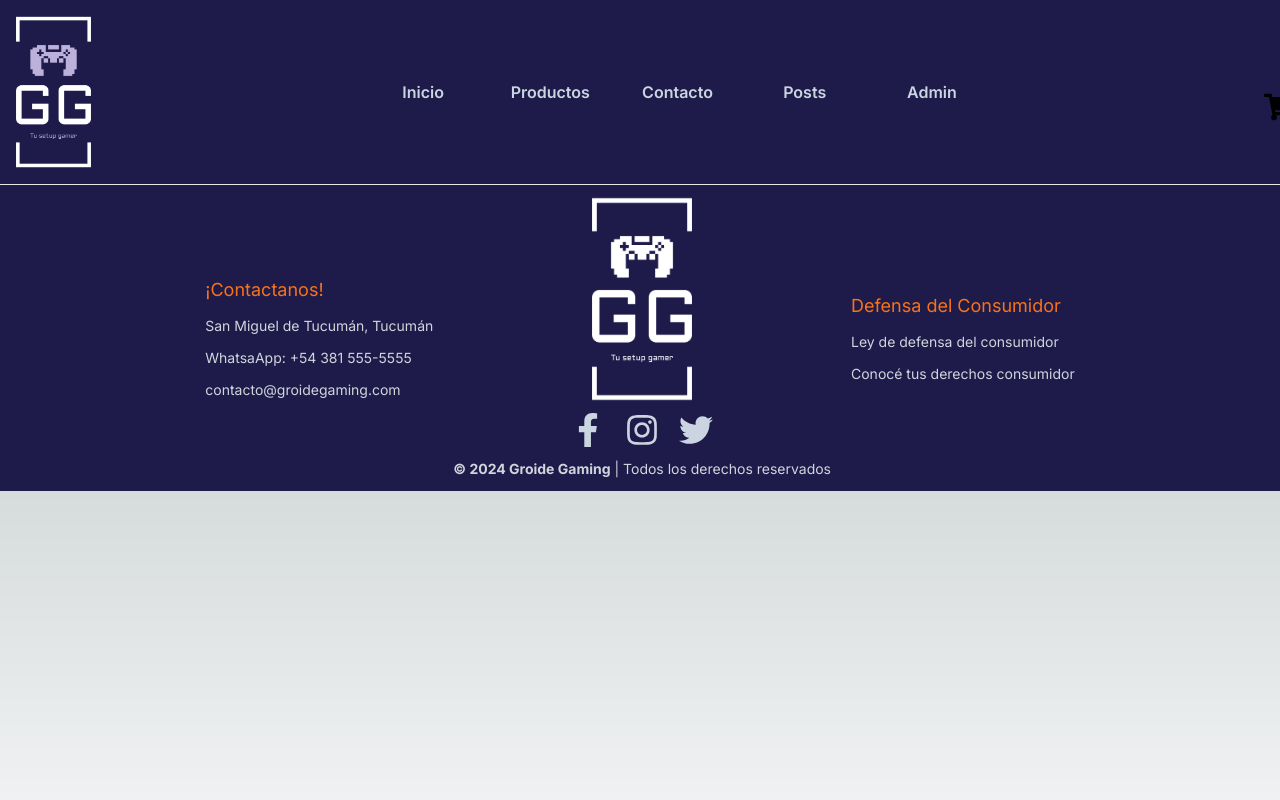
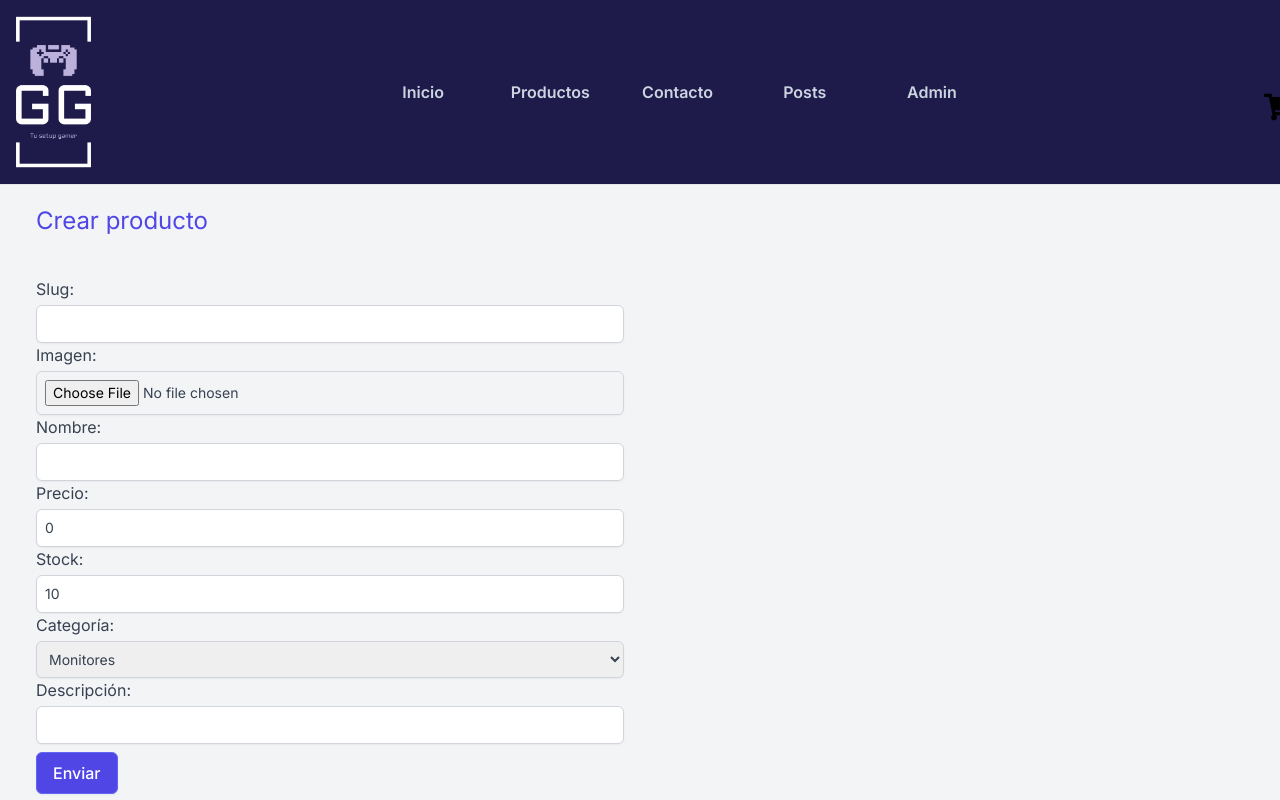
Before and after one commit to LisandroGuerra01/app-coder-next-guerra, a Next.js app: page /admin/create in a window 1280 px wide. Shown: the top 800 px of the page. Built offline with nearby package versions, Linux system fonts and the light colour scheme; no server answers.

Commit message:
no carga la img el create al firestore

```diff
--- a/app/admin/layout.js
+++ b/app/admin/layout.js
@@ -3,10 +3,11 @@ import { useAuth } from "@/components/context/AuthContext";
 
 const AdminLayout = ({ children, login }) => {
     const { user } = useAuth()
+    // const logged = false
     return (
         <>
             {
-                user.logged
+                true
                     ? children
                     : login
             }
--- a/components/admin/CreateForm.js
+++ b/components/admin/CreateForm.js
@@ -4,18 +4,24 @@ import Button from '../Button';
 import { ref, uploadBytes, getDownloadURL } from "firebase/storage";
 import { doc, setDoc } from "firebase/firestore";
 import { db, storage } from "@/firebase/config";
+import { v4 as uuidv4 } from 'uuid';
 
-const createProduct = async (values, file) => {
-    const storageRef = ref(storage, values.slug)
-    const fileSnapshot = await uploadBytes(storageRef, file)
-    const fileUrl = await getDownloadURL(fileSnapshot.ref)
-    const docRef = doc(db, "products", values.slug)
+
+const createProduct = async (values) => {
+    const id = uuidv4();
+    const price = parseFloat(values.price);
+    const stock = parseInt(values.stock);
+
+    const docRef = doc(db, "products", id.toString());
 
     return setDoc(docRef, {
         ...values,
-        image: fileUrl
+        id,
+        price,
+        stock,
+        image: values.image
     })
-        .then(() => console.log("Producto agregado!")
+        .then(() => alert("Producto agregado!")
         )
 }
 
@@ -23,16 +29,27 @@ const CreateForm = () => {
     const [values, setValues] = useState({
         title: '',
         description: '',
-        stock: 0,
+        stock: 10,
         price: 0,
         slug: '',
-        category: ''
+        category: '',
+        image: null
     })
 
     const handleChange = (e) => {
         setValues({
             ...values,
             [e.target.name]: e.target.value
+        })
+    }
+
+    const handleImageChange = async (e) => {
+        const storageRef = ref(storage, uuidv4());
+        const fileSnapshot = await uploadBytes(storageRef, e.target.files[0]);
+        const fileURL = await getDownloadURL(fileSnapshot.ref);
+        setValues({
+            ...values,
+            image: fileURL
         })
     }
 
@@ -56,11 +73,11 @@ const CreateForm = () => {
             <label>Imagen: </label>
             <input
                 type="file"
-                value={values.image}
+                // value={values.image}
                 required
                 className='mt-1 p-2 block w-full border border-gray-300 rounded-md shadow-sm focus:ring-indigo-500 focus:border-indigo-500 sm:text-sm'
                 name="image"
-                onChange={(e) => handleChange(e.target.files[0])}
+                onChange={handleImageChange}
             />
 
             <label>Nombre: </label>
@@ -94,14 +111,19 @@ const CreateForm = () => {
             />
 
             <label>Categoría: </label>
-            <input
+            <select
                 type='text'
                 value={values.category}
                 required
                 className='mt-1 p-2 block w-full border border-gray-300 rounded-md shadow-sm focus:ring-indigo-500 focus:border-indigo-500 sm:text-sm'
                 name='category'
                 onChange={handleChange}
-            />
+            >
+                <option value="monitores">Monitores</option>
+                <option value="gabinetes">Gabinetes</option>
+                <option value="mouse">Mouse</option>
+                <option value="teclados">Teclados</option>
+            </select>
 
             <label>Descripción: </label>
             <input
--- a/components/context/AuthContext.js
+++ b/components/context/AuthContext.js
@@ -1,4 +1,3 @@
-/* eslint-disable react/prop-types */
 'use client'
 import { db, auth, provider } from "@/firebase/config";
 import { createContext, useContext, useState, useEffect } from "react";
--- a/package.json
+++ b/package.json
@@ -19,7 +19,8 @@
     "react": "^18",
     "react-dom": "^18",
     "react-icons": "^5.2.1",
-    "sass": "^1.77.8"
+    "sass": "^1.77.8",
+    "uuid": "^10.0.0"
   },
   "devDependencies": {
     "eslint": "^8",
```
Also changed, not shown: app/admin/page.js (line endings or trailing spaces), 1 other file (tests, documents, lock files or other folders).
